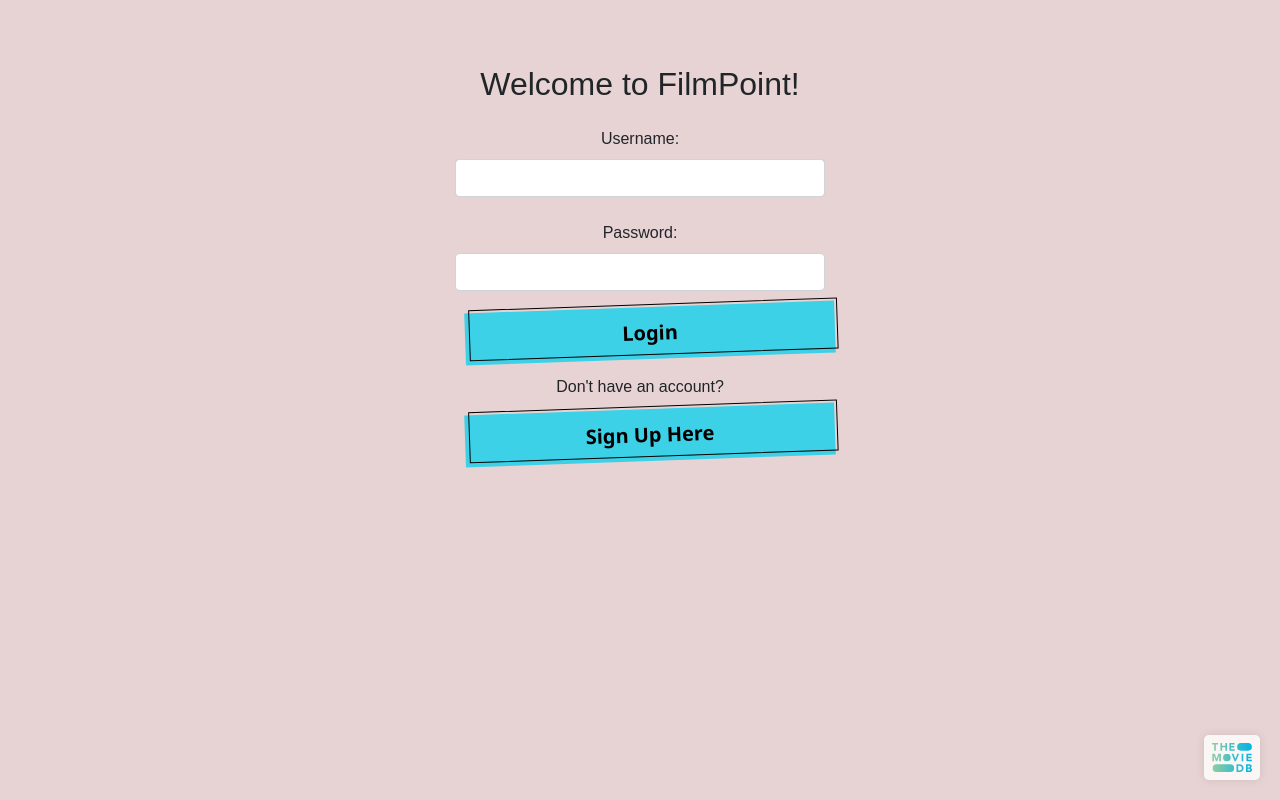
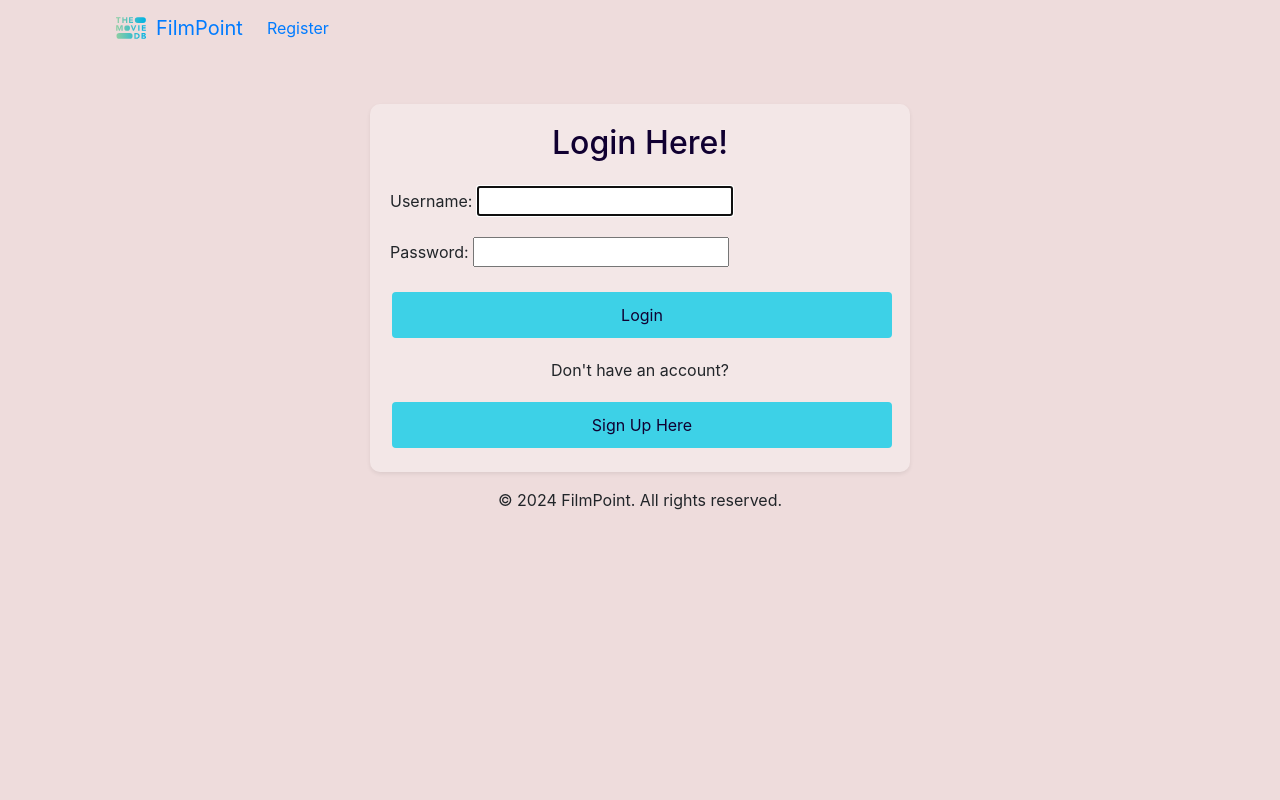
Before and after one commit to makarovadaria/film-point, a Django app: page /login/ in a window 1280 px wide. Run offline with Django 5.2, Linux system fonts and the light colour scheme; some libraries are stand-ins or nearby versions.

Commit message:
Triin 21.08

```diff
--- a/templates/events/base.html
+++ b/templates/events/base.html
@@ -5,24 +5,103 @@
 <head>
     <meta charset="UTF-8">
     <meta name="viewport" content="width=device-width, initial-scale=1.0">
-    <title>{% block title %}My To-Do App{% endblock %}</title>
+    <title>{% block title %}FilmPoint{% endblock %}</title>
    <link rel="stylesheet" href="https://stackpath.bootstrapcdn.com/bootstrap/4.1.3/css/bootstrap.min.css">
 
+    <script src="https://cdn.jsdelivr.net/npm/bootstrap@5.3.3/dist/js/bootstrap.bundle.min.js" integrity="sha384-YvpcrYf0tY3lHB60NNkmXc5s9fDVZLESaAA55NDzOxhy9GkcIdslK1eN7N6jIeHz" crossorigin="anonymous"></script>
+
 </head>
+
+ <style>
+    body {
+        background-color: #eedcdc;
+    }
+
+    h1 {
+        color: #100031;
+        text-align: center; /* Center align all h1 headings */
+        margin-bottom: 1.5rem; /* Add space below h1 headings */
+    }
+
+    h2 {
+        color: #100031;
+        text-align: center; /* Center align all h2 headings */
+        margin-bottom: 1.5rem; /* Add space below h2 headings */
+    }
+
+    .btn-custom {
+        background-color: #3dd1e7;
+        color: #100031;
+        padding: 10px 20px; /* Some padding */
+        text-align: center; /* Center text */
+        text-decoration: none; /* Remove underline */
+        font-size: 16px;
+        margin: 4px 2px;
+        transition: background-color 0.2s ease-in-out;
+    }
+    .card {
+    border-radius: 10px; /* Rounded corners */
+    box-shadow: 0 4px 8px rgba(0, 0, 0, 0.1);
+}
+
+    .btn-custom:hover {
+    background-color: #2bb0c4;
+    color: white; /* Invert text color on hover */
+}
+
+</style>
+
+
+
 <body>
-<nav>
-    <a href="{% url 'index' %}">Home</a>
 
-    {% if user.is_authenticated %}
 
-        <a href="{% url 'profile' %}">Profile</a>
-        <a href="{% url 'logout' %}">Logout</a>
+<div class="container">
+  <nav class="navbar navbar-expand-lg bg-body-tertiary">
+     <div class="container-fluid d-flex align-items-center justify-content-between">
+        <!-- Logo and Brand Name -->
+          <a class="navbar-brand d-flex align-items-center" href="{% url 'index' %}">
+            <img src="{% static 'TMDB_logo.svg' %}" alt="FilmPoint Logo" width="30" height="30" class="d-inline-block align-text-top" style="margin-right: 10px;">
+            FilmPoint
+        </a>
 
-    {% else %}
-        <a href="{% url 'login' %}">Login</a>
-        <a href="{% url 'signup' %}">Register</a>
-    {% endif %}
-</nav>
+        <!-- Toggler for mobile view -->
+        <button class="navbar-toggler" type="button" data-bs-toggle="collapse" data-bs-target="#navbarNav" aria-controls="navbarNav" aria-expanded="false" aria-label="Toggle navigation">
+            <span class="navbar-toggler-icon"></span>
+        </button>
+
+        <!-- Collapsible content -->
+        <div class="collapse navbar-collapse" id="navbarNav">
+            <ul class="navbar-nav ms-auto align-items-center"> <!-- Aligns items to the right and centers them vertically -->
+
+
+
+                {% if user.is_authenticated %}
+                    <!-- Visible only when the user is authenticated (signed in) -->
+                    <li class="nav-item">
+                        <a class="nav-link" href="{% url 'profile' %}">Profile</a>
+                    </li>
+                    <li class="nav-item">
+                        <a class="nav-link" href="{% url 'logout' %}">Logout</a>
+                    </li>
+                {% else %}
+                    <!-- Visible only when the user is not authenticated and not on the login page -->
+                    {% if request.resolver_match.url_name != 'login' %}
+                        <li class="nav-item">
+                            <a class="nav-link" href="{% url 'login' %}">Login</a>
+                        </li>
+                    {% endif %}
+                    <li class="nav-item">
+                        <a class="nav-link" href="{% url 'signup' %}">Register</a>
+                    </li>
+                {% endif %}
+
+            </ul>
+        </div>
+    </div>
+  </nav>
+</div>
+
 <div>
     {% if messages %}
         {% for message in messages %}
@@ -32,5 +111,18 @@
     {% block content %}
     {% endblock %}
 </div>
+
+
+
+
+<footer class="py-3 mt-auto">
+     <div class="container text-center">
+        <p class="mb-0">&copy; 2024 FilmPoint. All rights reserved.</p>
+         </div>
+    </footer>
+
 </body>
+
+
+
 </html>
--- a/users/templates/login.html
+++ b/users/templates/login.html
@@ -1,46 +1,32 @@
-<!DOCTYPE html>
-{% load static %}
-<html lang="en">
-<head>
-    <meta charset="UTF-8">
-    <meta name="viewport" content="width=device-width, initial-scale=1.0">
-    <title>Login</title>
-    <link rel="stylesheet" href="https://stackpath.bootstrapcdn.com/bootstrap/4.1.3/css/bootstrap.min.css">
-   <link rel="stylesheet" href="{% static 'film-point/styles_filmpoint.css' %}">
-</head>
-<body>
-    <div class="d-flex justify-content-center align-items-center vh-100">
-    <div class="container text-center" style="max-width: 400px;">
-        <h2 class="text-center">Welcome to FilmPoint!</h2>
-        <form method="POST" class="form-group">
-            <!-- CSRF Token -->
-            <input type="hidden" name="csrfmiddlewaretoken" value="your_csrf_token">
-
-            <!-- Form Fields (Rendered by Django as paragraphs) -->
-            <p>
-                <label for="username">Username:</label>
-                <input type="text" id="username" name="username" class="form-control">
-            </p>
-            <p>
-                <label for="password">Password:</label>
-                <input type="password" id="password" name="password" class="form-control">
-            </p>
-
-            <!-- Submit Button -->
-            <button type="submit" class="button-53">Login</button>
-        </form>
 
 
-        <p class="mt-3">
-            Don't have an account?
-            <a href="signup_page_url" class="button-53">Sign Up Here</a>
-        </p>
+{% extends 'events/base.html' %}
+
+{% block title %}Login{% endblock %}
+
+{% block content %}
+
+<div class="container mt-5">
+    <div class="row justify-content-center">
+        <div class="col-md-6">
+
+            <div class="card shadow-sm" style="background-color: rgba(255, 255, 255, 0.3); border: none;">
+                <div class="card-body">
+                    <h2 class="text-center mb-4">Login Here!</h2>
+                    <form method="POST" class="form-group">
+                        {% csrf_token %}
+                        {{ form.as_p }}
+                        <button type="submit" class="btn btn-custom me-2 w-100">Login</button>
+                    </form>
+                    <div class="mt-3 text-center">
+                        <p>
+                            Don't have an account?
+                        </p>
+                        <a href="{% url 'signup' %}" class="btn btn-custom me-2 w-100">Sign Up Here</a>
+                    </div>
+                </div>
+            </div>
+        </div>
     </div>
 </div>
-
-<div class="logo-box">
-        <img src="{% static 'TMDB_logo.svg' %}" alt="TMDB Logo" class="img-fluid">
-    </div>
-
-</body>
-</html>
+{% endblock %}
```
Also changed, not shown: templates/events/index.html (+16 -4 lines), users/templates/signup.html (+19 -20 lines).
